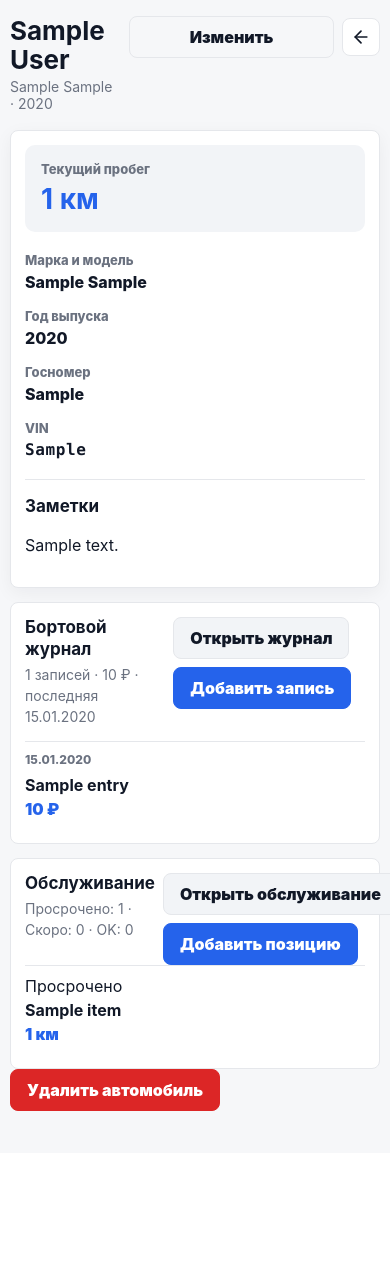
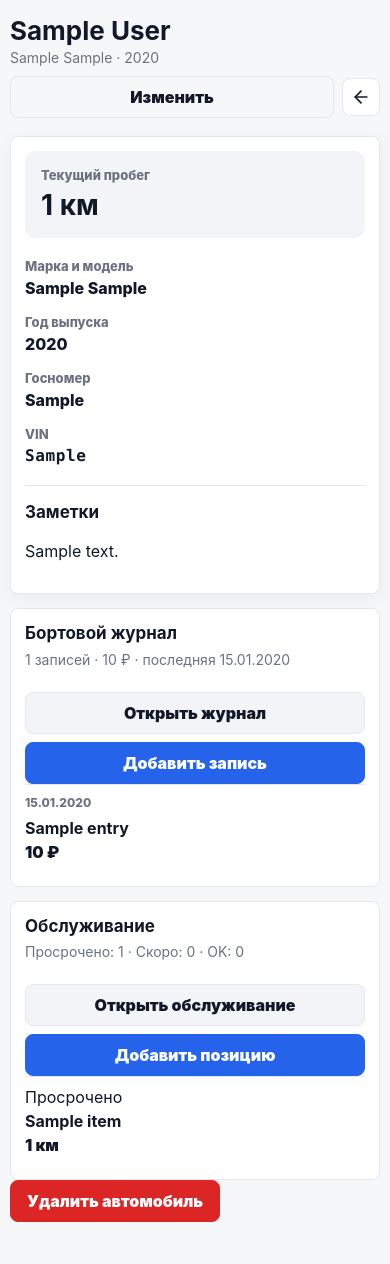
Before and after one commit to rost956/home-os, a FastAPI app: page /vehicles/1 in a window 390 px wide. Shown: the part 56-1320 px from the top of the page. Before the commit the page ends 1167 px from the top, so only its background shows below. Run offline with FastAPI, Linux system fonts and the light colour scheme; the visitor is signed in with stand-in values (Sample User, id 1); tables that the repository leaves empty hold one stand-in row (values such as "Sample post"); data that the repository does not hold is empty.

Commit message:
Improve vehicle mobile layout and color semantics

```diff
--- a/app/static/style.css
+++ b/app/static/style.css
@@ -914,7 +914,7 @@ input:not([type="color"]):focus, textarea:focus, select:focus {
 .vehicle-card-main { min-width: 0; display: grid; gap: 3px; }
 .vehicle-card h2 { margin: 0; font-size: 18px; overflow-wrap: anywhere; }
 .vehicle-card span, .vehicle-card small { color: var(--muted); font-weight: 700; overflow-wrap: anywhere; }
-.vehicle-card strong { grid-column: 2; color: var(--primary); }
+.vehicle-card strong { grid-column: 2; color: var(--text); }
 .vehicle-empty { min-height: 190px; display: grid; place-items: center; text-align: center; }
 .vehicle-empty > div { max-width: 470px; }
 .vehicle-empty p, .vehicle-future p { color: var(--muted); line-height: 1.5; }
@@ -922,7 +922,7 @@ input:not([type="color"]):focus, textarea:focus, select:focus {
 .vehicle-overview { display: grid; gap: 20px; }
 .vehicle-odometer { display: grid; gap: 5px; padding: 16px; border-radius: 10px; background: var(--soft); }
 .vehicle-odometer span, .vehicle-details dt { color: var(--muted); font-size: 13px; font-weight: 800; }
-.vehicle-odometer b { color: var(--primary); font-size: clamp(28px, 5vw, 40px); }
+.vehicle-odometer b { color: var(--text); font-size: clamp(28px, 5vw, 40px); }
 .vehicle-details { display: grid; grid-template-columns: repeat(2, minmax(0, 1fr)); gap: 16px; margin: 0; }
 .vehicle-details div { min-width: 0; }.vehicle-details dt { margin-bottom: 4px; }.vehicle-details dd { margin: 0; overflow-wrap: anywhere; font-weight: 800; }
 .vehicle-vin { font-family: ui-monospace, SFMono-Regular, Menlo, monospace; letter-spacing: .04em; }
@@ -932,12 +932,35 @@ input:not([type="color"]):focus, textarea:focus, select:focus {
 .vehicle-log-empty { color: var(--muted); margin-bottom: 0; }
 .vehicle-log-recent, .vehicle-log-list { display: grid; gap: 10px; }
 .vehicle-log-recent a { display: grid; grid-template-columns: 92px 150px minmax(0, 1fr) auto; gap: 10px; align-items: center; padding: 10px 0; border-top: 1px solid var(--line); color: var(--text); }
-.vehicle-log-recent a:hover { color: var(--primary); text-decoration: none; }.vehicle-log-recent time, .vehicle-log-type { color: var(--muted); font-size: 12px; font-weight: 800; }.vehicle-log-recent b { overflow-wrap: anywhere; }.vehicle-log-recent em { color: var(--primary); font-style: normal; font-weight: 900; white-space: nowrap; }
+.vehicle-log-recent a:hover { color: var(--primary); text-decoration: none; }.vehicle-log-recent time, .vehicle-log-type { color: var(--muted); font-size: 12px; font-weight: 800; }.vehicle-log-recent b { overflow-wrap: anywhere; }.vehicle-log-recent em { color: var(--text); font-style: normal; font-weight: 900; white-space: nowrap; }
 .vehicle-log-summary { display: grid; grid-template-columns: repeat(3, minmax(0, 1fr)); gap: 10px; margin-bottom: 14px; }.vehicle-log-summary > div { display: grid; gap: 4px; padding: 14px; border: 1px solid var(--line); border-radius: 10px; background: var(--card); }.vehicle-log-summary span { color: var(--muted); font-size: 12px; font-weight: 800; }.vehicle-log-summary b { overflow-wrap: anywhere; }
 .vehicle-log-filters { margin-bottom: 14px; box-shadow: none; }.filter-grid { display: grid; grid-template-columns: repeat(5, minmax(130px, 1fr)) auto; align-items: end; gap: 10px; }.filter-grid label { margin: 0; }
-.vehicle-log-card { display: grid; grid-template-columns: 90px minmax(0, 1fr) auto; gap: 14px; align-items: start; color: var(--text); box-shadow: none; }.vehicle-log-card:hover { background: var(--soft); text-decoration: none; }.vehicle-log-card time { color: var(--muted); font-size: 13px; font-weight: 800; }.vehicle-log-card h2 { margin: 4px 0; font-size: 17px; overflow-wrap: anywhere; }.vehicle-log-card p { margin: 0; color: var(--muted); white-space: pre-line; overflow-wrap: anywhere; }.vehicle-log-metrics { display: grid; gap: 5px; justify-items: end; color: var(--muted); font-size: 13px; white-space: nowrap; }.vehicle-log-metrics b { color: var(--primary); }.vehicle-log-entry { display: grid; gap: 18px; }.vehicle-log-entry-head { display: flex; align-items: center; justify-content: space-between; gap: 12px; }.vehicle-log-entry-head time { color: var(--muted); font-weight: 800; }
-.maintenance-list{display:grid;gap:12px}.maintenance-card{display:grid;gap:14px;box-shadow:none;border-left:4px solid var(--success)}.maintenance-card.soon{border-left-color:var(--warning)}.maintenance-card.overdue{border-left-color:var(--danger)}.maintenance-head{display:flex;justify-content:space-between;gap:12px;align-items:start}.maintenance-head h2{margin:6px 0 2px}.maintenance-head p,.maintenance-values span,.maintenance-values small{margin:0;color:var(--muted);font-size:12px}.maintenance-badge{display:inline-block;padding:3px 8px;border-radius:99px;background:var(--success);color:#fff;font-size:12px;font-weight:900}.soon .maintenance-badge{background:var(--warning)}.overdue .maintenance-badge{background:var(--danger)}.maintenance-values{display:grid;grid-template-columns:repeat(2,minmax(0,1fr));gap:10px}.maintenance-values div{display:grid;gap:3px;padding:10px;border-radius:8px;background:var(--soft)}.maintenance-service{border-top:1px solid var(--line);padding-top:12px}.maintenance-service summary{cursor:pointer;color:var(--primary);font-weight:800}.maintenance-service form{margin-top:12px}.check-row{display:flex;align-items:center;gap:8px}.link-danger{padding:0;border:0;background:none;color:var(--danger);cursor:pointer;font:inherit;font-weight:800}
-@media (max-width: 520px) { .vehicle-list-head { flex-direction: column; align-items: stretch; } .vehicle-list-head > .btn { width: 100%; justify-content: center; } .vehicle-details { grid-template-columns: 1fr; } .vehicle-card { grid-template-columns: 38px minmax(0, 1fr); } .vehicle-card strong { grid-column: 1 / -1; } .vehicle-log-summary { grid-template-columns: 1fr; } .vehicle-log-recent a, .vehicle-log-card { grid-template-columns: 1fr; gap: 4px; } .vehicle-log-metrics { justify-items: start; grid-auto-flow: column; justify-content: start; gap: 12px; } .filter-grid { grid-template-columns: 1fr; } }
+.vehicle-log-card { display: grid; grid-template-columns: 90px minmax(0, 1fr) auto; gap: 14px; align-items: start; color: var(--text); box-shadow: none; }.vehicle-log-card:hover { background: var(--soft); text-decoration: none; }.vehicle-log-card time { color: var(--muted); font-size: 13px; font-weight: 800; }.vehicle-log-card h2 { margin: 4px 0; font-size: 17px; overflow-wrap: anywhere; }.vehicle-log-card p { margin: 0; color: var(--muted); white-space: pre-line; overflow-wrap: anywhere; }.vehicle-log-metrics { display: grid; gap: 5px; justify-items: end; color: var(--muted); font-size: 13px; white-space: nowrap; }.vehicle-log-metrics b { color: var(--text); }.vehicle-log-entry { display: grid; gap: 18px; }.vehicle-log-entry-head { display: flex; align-items: center; justify-content: space-between; gap: 12px; }.vehicle-log-entry-head time { color: var(--muted); font-weight: 800; }
+.maintenance-list{display:grid;gap:12px}.maintenance-card{display:grid;gap:14px;box-shadow:none;border-left:4px solid var(--success)}.maintenance-card.soon{border-left-color:var(--warning)}.maintenance-card.overdue{border-left-color:var(--danger)}.maintenance-head{display:flex;justify-content:space-between;gap:12px;align-items:start}.maintenance-head>div{min-width:0}.maintenance-head h2{margin:6px 0 2px;overflow-wrap:anywhere}.maintenance-head p,.maintenance-values span,.maintenance-values small{margin:0;color:var(--muted);font-size:12px}.maintenance-badge{display:inline-block;padding:3px 8px;border-radius:99px;background:var(--success);color:#fff;font-size:12px;font-weight:900}.soon .maintenance-badge{background:var(--warning)}.overdue .maintenance-badge{background:var(--danger)}.maintenance-values{display:grid;grid-template-columns:repeat(2,minmax(0,1fr));gap:10px}.maintenance-values div{display:grid;gap:3px;padding:10px;border-radius:8px;background:var(--soft)}.maintenance-service{border-top:1px solid var(--line);padding-top:12px}.maintenance-service summary{cursor:pointer;color:var(--primary);font-weight:800}.maintenance-service form{margin-top:12px}.check-row{display:flex;align-items:center;gap:8px}.link-danger{padding:0;border:0;background:none;color:var(--danger);cursor:pointer;font:inherit;font-weight:800}
+@media (max-width: 720px) {
+    .vehicle-page-head { flex-direction: column; align-items: stretch; }
+    .vehicle-page-head > div:first-child, .vehicle-card-head > div:first-child { min-width: 0; }
+    .vehicle-page-head > .actions { width: 100%; }
+    .vehicle-page-head > .btn { align-self: flex-start; max-width: 100%; }
+    .vehicle-card-head { flex-direction: column; align-items: stretch; }
+    .vehicle-card-head > .actions { width: 100%; align-items: stretch; flex-direction: column; }
+    .vehicle-card-head > .actions .btn { width: 100%; justify-content: center; }
+}
+@media (max-width: 520px) {
+    .vehicle-list-head { flex-direction: column; align-items: stretch; }
+    .vehicle-list-head > .btn { width: 100%; justify-content: center; }
+    .vehicle-page-head > .btn { width: 100%; justify-content: center; }
+    .vehicle-page-head > .actions .btn { flex: 1 1 0; min-width: 0; }
+    .vehicle-details { grid-template-columns: 1fr; }
+    .vehicle-card { grid-template-columns: 38px minmax(0, 1fr); }
+    .vehicle-card strong { grid-column: 1 / -1; }
+    .vehicle-log-summary { grid-template-columns: 1fr; }
+    .vehicle-log-recent a, .vehicle-log-card { grid-template-columns: 1fr; gap: 4px; }
+    .vehicle-log-metrics { justify-items: start; grid-auto-flow: column; justify-content: start; gap: 12px; }
+    .maintenance-head { flex-direction: column; }
+    .maintenance-head > .btn { align-self: flex-start; }
+    .filter-grid { grid-template-columns: 1fr; }
+}
 
 .recent-expenses-section {
     margin: 18px 0 22px;
--- a/app/templates/base.html
+++ b/app/templates/base.html
@@ -16,7 +16,7 @@
     <meta name="theme-color" content="#111827">
     <link rel="icon" type="image/png" sizes="192x192" href="/static/icon-192.png">
     <link rel="apple-touch-icon" href="/static/icon-192.png">
-    <link rel="stylesheet" href="/static/style.css?v=59">
+    <link rel="stylesheet" href="/static/style.css?v=60">
 </head>
 <body class="{% block body_class %}{% endblock %}">
 <svg class="icon-sprite" aria-hidden="true" focusable="false">
--- a/app/templates/vehicle_detail.html
+++ b/app/templates/vehicle_detail.html
@@ -1,9 +1,9 @@
 {% extends "base.html" %}
 {% block title %}{{ vehicle.title }}{% endblock %}
 {% block content %}
-<div class="page-head compact-head"><div><h1>{{ vehicle.title }}</h1><div class="subline">{{ vehicle.make }} {{ vehicle.model }} · {{ vehicle.year }}</div></div><div class="actions"><a class="btn secondary" href="/vehicles/{{ vehicle.id }}/edit">Изменить</a><a class="icon-btn" href="/vehicles" aria-label="К списку"><svg class="icon"><use href="#i-arrow-left"></use></svg></a></div></div>
+<div class="page-head compact-head vehicle-page-head"><div><h1>{{ vehicle.title }}</h1><div class="subline">{{ vehicle.make }} {{ vehicle.model }} · {{ vehicle.year }}</div></div><div class="actions"><a class="btn secondary" href="/vehicles/{{ vehicle.id }}/edit">Изменить</a><a class="icon-btn" href="/vehicles" aria-label="К списку"><svg class="icon"><use href="#i-arrow-left"></use></svg></a></div></div>
 <section class="card vehicle-overview"><div class="vehicle-odometer"><span>Текущий пробег</span><b>{{ vehicle.current_odometer|fmt_odometer }}</b></div><dl class="vehicle-details"><div><dt>Марка и модель</dt><dd>{{ vehicle.make }} {{ vehicle.model }}</dd></div><div><dt>Год выпуска</dt><dd>{{ vehicle.year }}</dd></div>{% if vehicle.license_plate %}<div><dt>Госномер</dt><dd>{{ vehicle.license_plate }}</dd></div>{% endif %}{% if vehicle.vin %}<div><dt>VIN</dt><dd class="vehicle-vin">{{ vehicle.vin }}</dd></div>{% endif %}</dl>{% if vehicle.notes %}<div class="vehicle-notes"><h2>Заметки</h2><p>{{ vehicle.notes }}</p></div>{% endif %}</section>
-<section class="card vehicle-log-overview"><div class="card-head"><div><h2>Бортовой журнал</h2><p class="subline">{{ log_summary.count }} записей · {{ log_summary.cost|fmt_decimal }} ₽{% if log_summary.latest_date %} · последняя {{ log_summary.latest_date.strftime('%d.%m.%Y') }}{% endif %}</p></div><div class="actions"><a class="btn secondary" href="/vehicles/{{ vehicle.id }}/log">Открыть журнал</a><a class="btn" href="/vehicles/{{ vehicle.id }}/log/new">Добавить запись</a></div></div>{% if recent_entries %}<div class="vehicle-log-recent">{% for entry in recent_entries %}<a href="/vehicles/{{ vehicle.id }}/log/{{ entry.id }}"><time>{{ entry.occurred_on.strftime('%d.%m.%Y') }}</time><span>{{ vehicle_log_type_labels[entry.entry_type] }}</span><b>{{ entry.title }}</b>{% if entry.cost is not none %}<em>{{ entry.cost|fmt_decimal }} ₽</em>{% endif %}</a>{% endfor %}</div>{% else %}<p class="vehicle-log-empty">Здесь будут обслуживание, ремонт, расходы и важные события автомобиля.</p>{% endif %}</section>
-<section class="card vehicle-log-overview"><div class="card-head"><div><h2>Обслуживание</h2><p class="subline">Просрочено: {{ maintenance_counts.overdue }} · Скоро: {{ maintenance_counts.soon }} · OK: {{ maintenance_counts.ok }}</p></div><div class="actions"><a class="btn secondary" href="/vehicles/{{ vehicle.id }}/maintenance">Открыть обслуживание</a><a class="btn" href="/vehicles/{{ vehicle.id }}/maintenance/new">Добавить позицию</a></div></div>{% if maintenance %}<div class="vehicle-log-recent">{% for row in maintenance %}<a href="/vehicles/{{ vehicle.id }}/maintenance/{{ row.item.id }}/edit"><span>{% if row.state.status == 'overdue' %}Просрочено{% elif row.state.status == 'soon' %}Скоро{% else %}OK{% endif %}</span><b>{{ row.item.name }}</b><em>{% if row.state.remaining_km is not none %}{{ row.state.remaining_km }} км{% elif row.state.remaining_days is not none %}{{ row.state.remaining_days }} дн.{% endif %}</em></a>{% endfor %}</div>{% else %}<p class="vehicle-log-empty">Пока ничего не отслеживается.</p>{% endif %}</section>
+<section class="card vehicle-log-overview"><div class="card-head vehicle-card-head"><div><h2>Бортовой журнал</h2><p class="subline">{{ log_summary.count }} записей · {{ log_summary.cost|fmt_decimal }} ₽{% if log_summary.latest_date %} · последняя {{ log_summary.latest_date.strftime('%d.%m.%Y') }}{% endif %}</p></div><div class="actions"><a class="btn secondary" href="/vehicles/{{ vehicle.id }}/log">Открыть журнал</a><a class="btn" href="/vehicles/{{ vehicle.id }}/log/new">Добавить запись</a></div></div>{% if recent_entries %}<div class="vehicle-log-recent">{% for entry in recent_entries %}<a href="/vehicles/{{ vehicle.id }}/log/{{ entry.id }}"><time>{{ entry.occurred_on.strftime('%d.%m.%Y') }}</time><span>{{ vehicle_log_type_labels[entry.entry_type] }}</span><b>{{ entry.title }}</b>{% if entry.cost is not none %}<em>{{ entry.cost|fmt_decimal }} ₽</em>{% endif %}</a>{% endfor %}</div>{% else %}<p class="vehicle-log-empty">Здесь будут обслуживание, ремонт, расходы и важные события автомобиля.</p>{% endif %}</section>
+<section class="card vehicle-log-overview"><div class="card-head vehicle-card-head"><div><h2>Обслуживание</h2><p class="subline">Просрочено: {{ maintenance_counts.overdue }} · Скоро: {{ maintenance_counts.soon }} · OK: {{ maintenance_counts.ok }}</p></div><div class="actions"><a class="btn secondary" href="/vehicles/{{ vehicle.id }}/maintenance">Открыть обслуживание</a><a class="btn" href="/vehicles/{{ vehicle.id }}/maintenance/new">Добавить позицию</a></div></div>{% if maintenance %}<div class="vehicle-log-recent">{% for row in maintenance %}<a href="/vehicles/{{ vehicle.id }}/maintenance/{{ row.item.id }}/edit"><span>{% if row.state.status == 'overdue' %}Просрочено{% elif row.state.status == 'soon' %}Скоро{% else %}OK{% endif %}</span><b>{{ row.item.name }}</b><em>{% if row.state.remaining_km is not none %}{{ row.state.remaining_km }} км{% elif row.state.remaining_days is not none %}{{ row.state.remaining_days }} дн.{% endif %}</em></a>{% endfor %}</div>{% else %}<p class="vehicle-log-empty">Пока ничего не отслеживается.</p>{% endif %}</section>
 <form method="post" action="/vehicles/{{ vehicle.id }}/delete" onsubmit="return confirm('Удалить автомобиль и все его записи?')"><button class="btn danger" type="submit">Удалить автомобиль</button></form>
 {% endblock %}
--- a/app/templates/vehicle_log.html
+++ b/app/templates/vehicle_log.html
@@ -1,7 +1,7 @@
 {% extends "base.html" %}
 {% block title %}Бортовой журнал — {{ vehicle.title }}{% endblock %}
 {% block content %}
-<div class="page-head compact-head"><div><h1>Бортовой журнал</h1><div class="subline"><a href="/vehicles/{{ vehicle.id }}">{{ vehicle.title }}</a> · {{ vehicle.make }} {{ vehicle.model }}</div></div><div class="actions"><a class="btn secondary" href="/vehicles/{{ vehicle.id }}/log/print{% if query_string %}?{{ query_string }}{% endif %}" target="_blank">Печать</a><a class="btn" href="/vehicles/{{ vehicle.id }}/log/new">Добавить запись</a></div></div>
+<div class="page-head compact-head vehicle-page-head"><div><h1>Бортовой журнал</h1><div class="subline"><a href="/vehicles/{{ vehicle.id }}">{{ vehicle.title }}</a> · {{ vehicle.make }} {{ vehicle.model }}</div></div><div class="actions"><a class="btn secondary" href="/vehicles/{{ vehicle.id }}/log/print{% if query_string %}?{{ query_string }}{% endif %}" target="_blank">Печать</a><a class="btn" href="/vehicles/{{ vehicle.id }}/log/new">Добавить запись</a></div></div>
 <section class="vehicle-log-summary"><div><span>Записей</span><b>{{ summary.count }}</b></div><div><span>Расходы</span><b>{{ summary.cost|fmt_decimal }} ₽</b></div><div><span>Период</span><b>{% if summary.first_date %}{{ summary.first_date.strftime('%d.%m.%Y') }} — {{ summary.last_date.strftime('%d.%m.%Y') }}{% else %}Нет записей{% endif %}</b></div></section>
 <form class="card vehicle-log-filters" method="get"><div class="form-row filter-grid"><label>Тип<select name="entry_type"><option value="">Все типы</option>{% for key, label in vehicle_log_type_labels.items() %}<option value="{{ key }}" {% if filters.entry_type == key %}selected{% endif %}>{{ label }}</option>{% endfor %}</select></label><label>От<input type="date" name="date_from" value="{{ filters.date_from }}"></label><label>До<input type="date" name="date_to" value="{{ filters.date_to }}"></label><label>Поиск<input name="q" value="{{ filters.q }}" maxlength="160" placeholder="Название или место"></label><label>Сортировка<select name="sort"><option value="date_desc" {% if sort == 'date_desc' %}selected{% endif %}>Сначала новые</option><option value="date_asc" {% if sort == 'date_asc' %}selected{% endif %}>Сначала старые</option><option value="odometer_desc" {% if sort == 'odometer_desc' %}selected{% endif %}>Пробег: больше</option><option value="odometer_asc" {% if sort == 'odometer_asc' %}selected{% endif %}>Пробег: меньше</option><option value="cost_desc" {% if sort == 'cost_desc' %}selected{% endif %}>Стоимость: больше</option><option value="cost_asc" {% if sort == 'cost_asc' %}selected{% endif %}>Стоимость: меньше</option></select></label><button class="btn" type="submit">Применить</button></div></form>
 {% if entries %}<section class="vehicle-log-list">{% for entry in entries %}<a class="card vehicle-log-card" href="/vehicles/{{ vehicle.id }}/log/{{ entry.id }}"><time>{{ entry.occurred_on.strftime('%d.%m.%Y') }}</time><div><span class="vehicle-log-type">{{ vehicle_log_type_labels[entry.entry_type] }}</span><h2>{{ entry.title }}</h2>{% if entry.description %}<p>{{ entry.description }}</p>{% endif %}</div><div class="vehicle-log-metrics">{% if entry.odometer is not none %}<span>{{ entry.odometer|fmt_odometer }}</span>{% endif %}{% if entry.cost is not none %}<b>{{ entry.cost|fmt_decimal }} ₽</b>{% endif %}</div></a>{% endfor %}</section>{% if page_count > 1 %}<nav class="pagination" aria-label="Страницы">{% if page > 1 %}<a href="?{{ query_string }}{% if query_string %}&{% endif %}page={{ page - 1 }}">← Назад</a>{% endif %}<span>{{ page }} / {{ page_count }}</span>{% if page < page_count %}<a href="?{{ query_string }}{% if query_string %}&{% endif %}page={{ page + 1 }}">Вперёд →</a>{% endif %}</nav>{% endif %}{% else %}<section class="card vehicle-empty"><div><h2>В журнале пока нет записей</h2><p>Фиксируйте обслуживание, ремонт, расходы и важные события автомобиля.</p><a class="btn" href="/vehicles/{{ vehicle.id }}/log/new">Добавить первую запись</a></div></section>{% endif %}
```
Also changed, not shown: app/templates/vehicle_fuel.html (+1 -1 lines), app/templates/vehicle_maintenance.html (+1 -1 lines), tests/test_palette_gradient.py (+2 -2 lines), tests/test_vehicles.py (+29 -1 lines).
